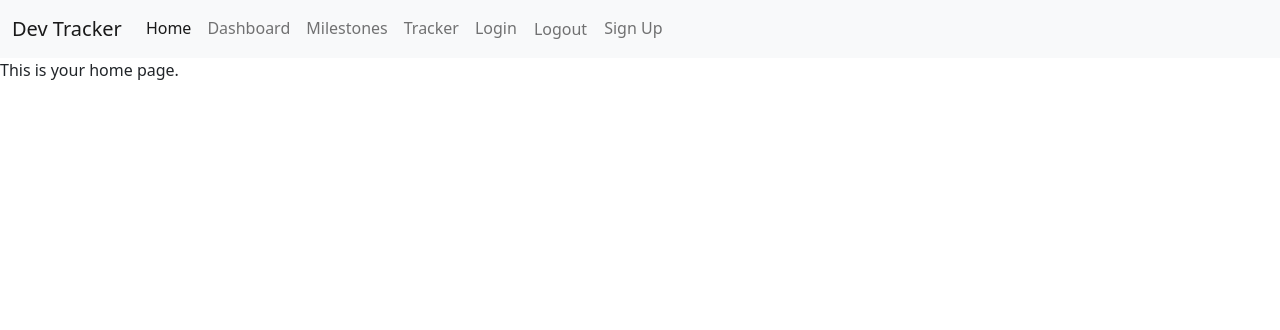
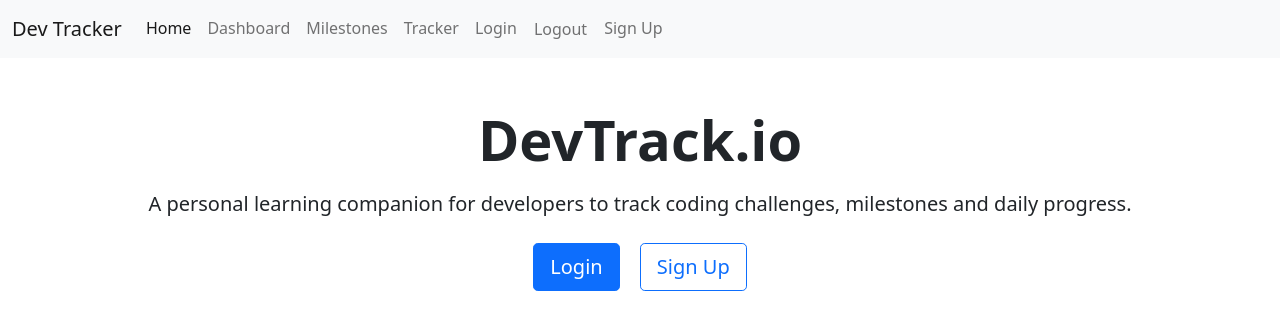
Before and after one commit to subking21/dev-tracker, a Django app: page / in a window 1280 px wide. Shown: the top 330 px of the page. Run offline with Django 5.2, Linux system fonts and the light colour scheme.

Commit message:
Added a home page

```diff
--- a/website/templates/account/dashboard.html
+++ b/website/templates/account/dashboard.html
@@ -15,7 +15,7 @@
         </div>
         <div class="col-md-3">
             <div class="card text-center p-3" style="border-color: green;">
-                <h3 style="color: green;">{{ easy_count }}</h3>
+                <h3 style="color: rgb(0, 129, 0);">{{ easy_count }}</h3>
                 <p>Easy</p>
             </div>
         </div>
--- a/website/templates/index.html
+++ b/website/templates/index.html
@@ -7,5 +7,12 @@ DevTack.io
 {% endblock title %}
 
 {% block content %}
-This is your home page.
+<div class="container mt-5 text-center">
+    <h1 class="display-4 fw-bold">DevTrack.io</h1>
+    <p class="lead mt-3">A personal learning companion for developers to track coding challenges, milestones and daily progress.</p>
+    <div class="mt-4">
+        <a href="{% url 'website:login' %}" class="btn btn-primary btn-lg me-3">Login</a>
+        <a href="{% url 'website:signup' %}" class="btn btn-outline-primary btn-lg">Sign Up</a>
+    </div>
+</div>
 {% endblock content %}
```
